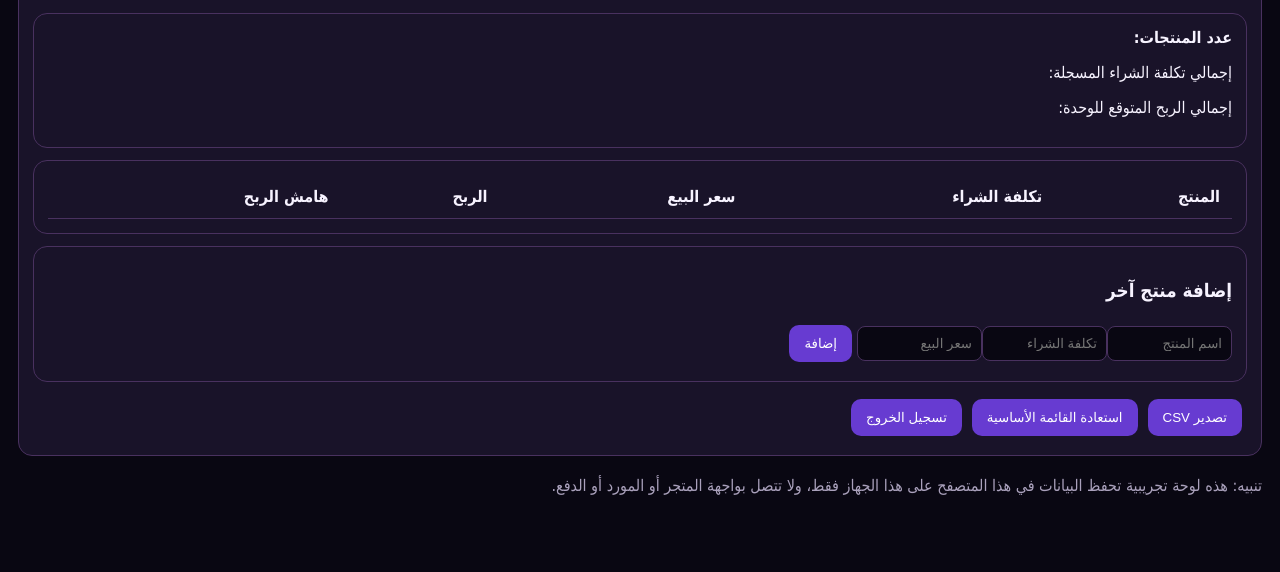
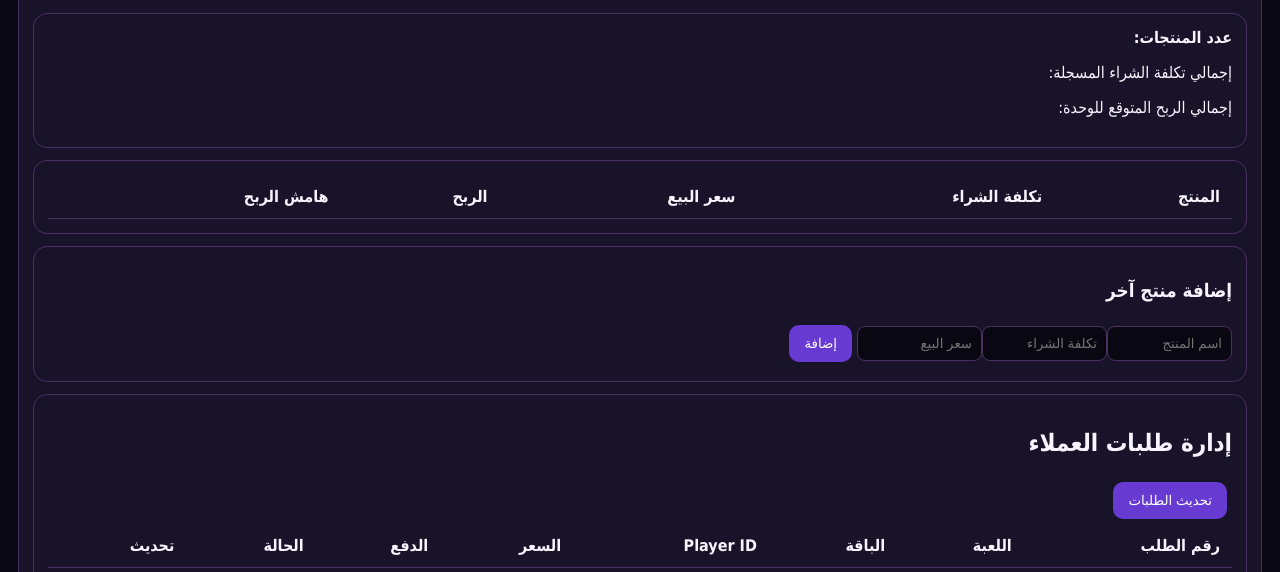
Before and after one commit to thalfath456-afk/NEXORA-store, a plain HTML site: page admin.html in a window 1280 px wide. Shown: the part 380-952 px from the top of the page. Before the commit the page ends 915 px from the top, so only its background shows below. Drawn offline with Linux system fonts and the light colour scheme.

Commit message:
Update admin.html

```diff
--- a/admin.html
+++ b/admin.html
@@ -30,7 +30,32 @@ body{margin:0;background:#090712;color:#f7f3ff;font-family:Tahoma,Arial;padding:
 <div class="card"><b>عدد المنتجات: <span id="count"></span></b><p>إجمالي تكلفة الشراء المسجلة: <b id="cost"></b></p><p>إجمالي الربح المتوقع للوحدة: <b id="profit"></b></p></div>
 <div class="card"><table><thead><tr><th>المنتج</th><th>تكلفة الشراء</th><th>سعر البيع</th><th>الربح</th><th>هامش الربح</th></tr></thead><tbody id="rows"></tbody></table></div>
 <div class="card"><h3>إضافة منتج آخر</h3><input id="name" placeholder="اسم المنتج"><input id="buy" type="number" placeholder="تكلفة الشراء"><input id="sell" type="number" placeholder="سعر البيع"><button onclick="add()">إضافة</button></div>
-<button onclick="exportCSV()">تصدير CSV</button><button onclick="resetAll()">استعادة القائمة الأساسية</button><button onclick="logoutAdmin()">تسجيل الخروج</button>
+<div class="card">
+  <h2>إدارة طلبات العملاء</h2>
+
+  <button onclick="loadOrders()">تحديث الطلبات</button>
+
+  <div style="overflow:auto">
+    <table>
+      <thead>
+        <tr>
+          <th>رقم الطلب</th>
+          <th>اللعبة</th>
+          <th>الباقة</th>
+          <th>Player ID</th>
+          <th>السعر</th>
+          <th>الدفع</th>
+          <th>الحالة</th>
+          <th>تحديث</th>
+        </tr>
+      </thead>
+
+      <tbody id="ordersRows"></tbody>
+    </table>
+  </div>
+
+  <p id="ordersMessage" class="muted"></p>
+</div><button onclick="exportCSV()">تصدير CSV</button><button onclick="resetAll()">استعادة القائمة الأساسية</button><button onclick="logoutAdmin()">تسجيل الخروج</button>
 </div>
 <p class="muted">تنبيه: هذه لوحة تجريبية تحفظ البيانات في هذا المتصفح على هذا الجهاز فقط، ولا تتصل بواجهة المتجر أو المورد أو الدفع.</p>
 <script><script src="https://cdn.jsdelivr.net/npm/@supabase/supabase-js@2"></script>
```
